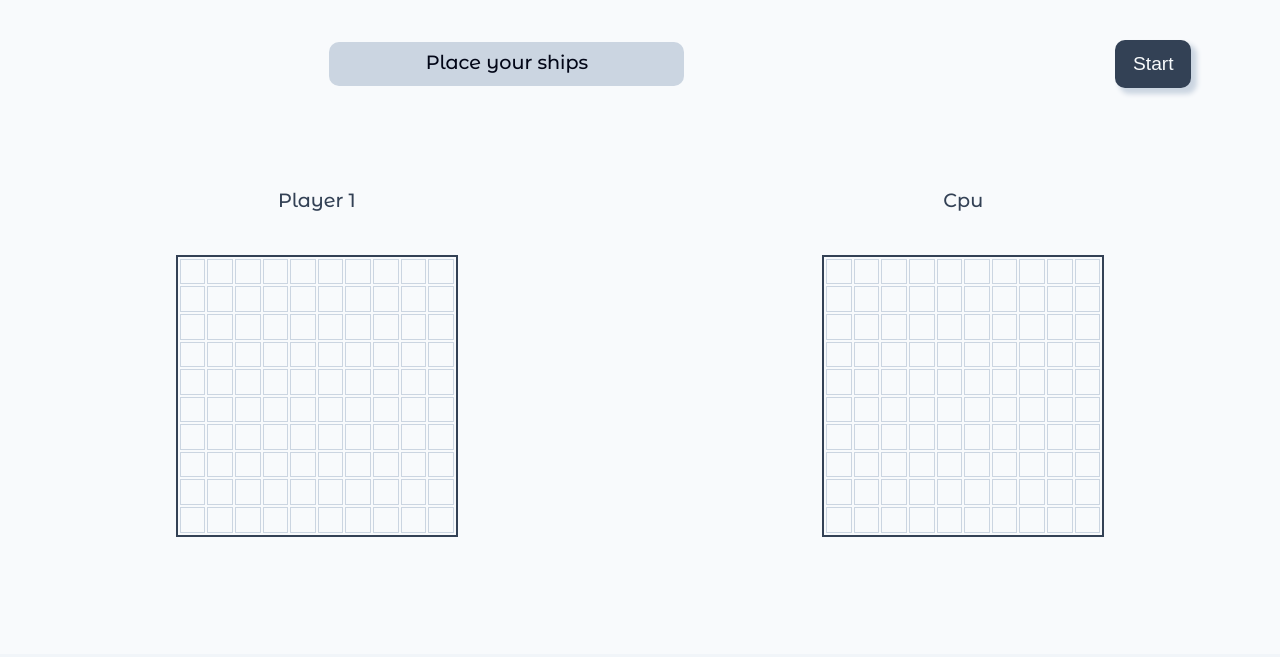
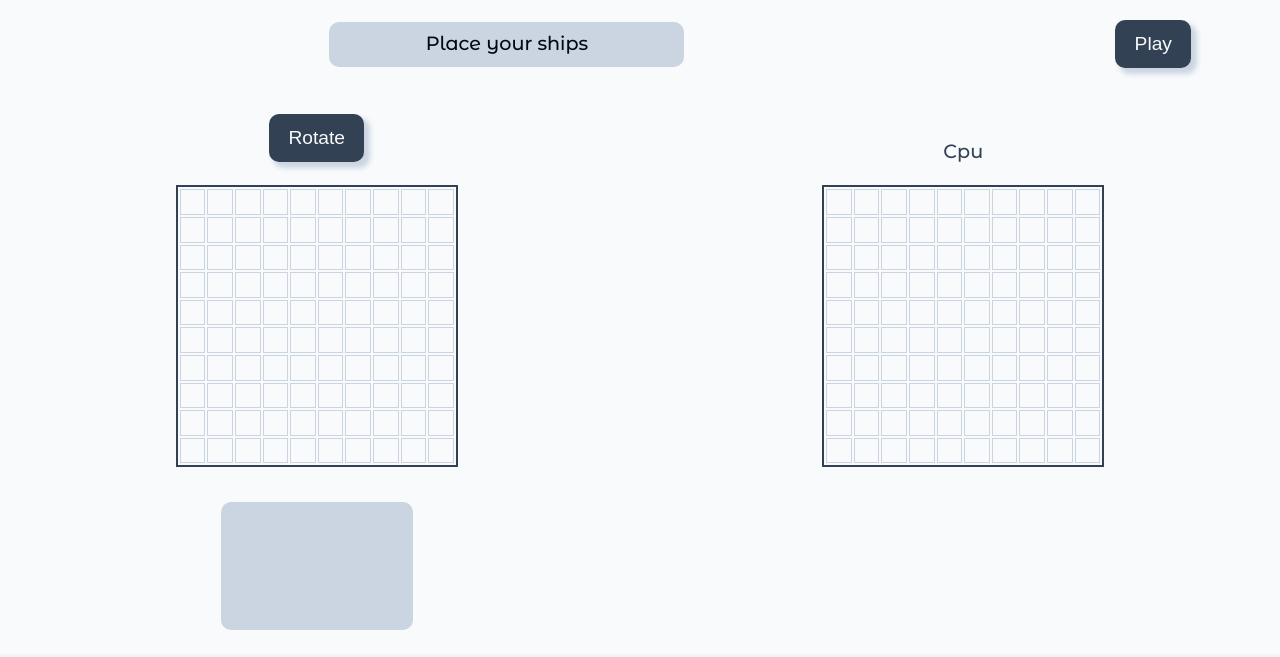
Before and after one commit to dak79/odin-battleship, a website built with webpack: page src/index.html in a window 1280 px wide. Both pictures are taken after a click on the button "Start". Shown: the part 61-718 px from the top of the page. Built offline with nearby package versions, Linux system fonts and the light colour scheme.

Commit message:
add rotation to placement ship

```diff
--- a/src/dom/placementDOM.js
+++ b/src/dom/placementDOM.js
@@ -1,6 +1,16 @@
 import { renderShipsRivalContainer } from './renders/renderShips';
 import eventListeners from './eventListeners';
 import createAndRenderElement from './domUtil';
+
+const renderBtnRotate = (parent) =>
+  createAndRenderElement(
+    'button',
+    { id: 'btn-rotate', class: 'buttons' },
+    'Rotate',
+    parent
+  );
+
+const clearTxtContent = (element) => (element.textContent = '');
 
 /**
  * Render the ship on board
@@ -83,20 +93,25 @@ const renderPlacement = async (ships, gameboard) => {
     '#body-main #board-player #board-player-table'
   );
 
+  const name = body.querySelector('#body-main #player-one-name');
+
+  clearTxtContent(name);
+  renderBtnRotate(name);
+  const btnRotate = name.querySelector('#btn-rotate');
   const arrShips = Object.values(ships);
   for (const shipType of arrShips) {
     for (const ship of shipType) {
       let validPlacement = false;
+      events.btnRotate(btnRotate, ship);
       while (!validPlacement) {
         const coord = await events.addClicks(body, true);
         const [row, col] = coord;
-        const dir = true;
         validPlacement = gameboard.placeShip(
           gameboard.board,
           ship.body,
           parseInt(row),
           parseInt(col),
-          dir
+          ship.body.init.isHorizontal
         );
       }
       renderPlayerShips(gameboard.board, tablePlayer);
@@ -107,7 +122,6 @@ const renderPlacement = async (ships, gameboard) => {
 
 /*
  * PL1:
- *   - Add button rotate
  *   - Add ship shadow on hover
  *   - Shadow veritcal and horizonatal
  *   - Add move with drag and drop
@@ -125,6 +139,8 @@ const placementDOM = () => ({
   renderShipsPlayerContainer: (main) => renderShipsPlayerContainer(main),
   renderPlacement: async (ships, gameboard) =>
     renderPlacement(ships, gameboard),
+  clearTxtContent: (element) => clearTxtContent(element),
+  renderBtnRotate: (parent) => renderBtnRotate(parent),
   //renderShipsOnBoard: (board) => renderShipsOnBoard(board),
   removeShipsSummary: (parent) => removeShipsSummary(parent)
 });
--- a/src/dom/updateDOM.js
+++ b/src/dom/updateDOM.js
@@ -1,5 +1,5 @@
 import eventListeners from './eventListeners';
-
+const removeElement = (element) => element.remove();
 /**
  * Set a message in the message field
  * @param {String} message
@@ -18,11 +18,11 @@ const getMessage = (isPlayerOne) =>
   isPlayerOne ? 'Attack enemy board' : 'Enemy attacks your ships';
 
 /**
- * Toggle between start and quit in the button.
+ * Set text content of an element.
  * @param {Node} btn
  */
-const btnTextContent = (btn, text) => {
-  btn.textContent = text;
+const setTextContent = (element, text) => {
+  element.textContent = text;
 };
 
 // Delay
@@ -150,7 +150,8 @@ const renderWinningState = (isPlayerOneWinner) =>
  */
 const updateDOM = () => ({
   setMessage: (message) => setMessage(message),
-  btnTextContent: (btn, text) => btnTextContent(btn, text),
+  removeElement: (element) => removeElement(element),
+  setTextContent: (btn, text) => setTextContent(btn, text),
   renderShot: (table, row, col, isHit) => renderShot(table, row, col, isHit),
   renderSunkedShip: (ship) => renderSunkedShip(ship),
   renderPlayerAttack: (attacker, opponent, isPlayerOne) =>
--- a/src/style/style.css
+++ b/src/style/style.css
@@ -163,6 +163,8 @@ body {
 
 .player-one-name {
   grid-area: player-one-name;
+  min-width: 50%;
+  text-align: center;
 }
 
 .player-two-name {
```
